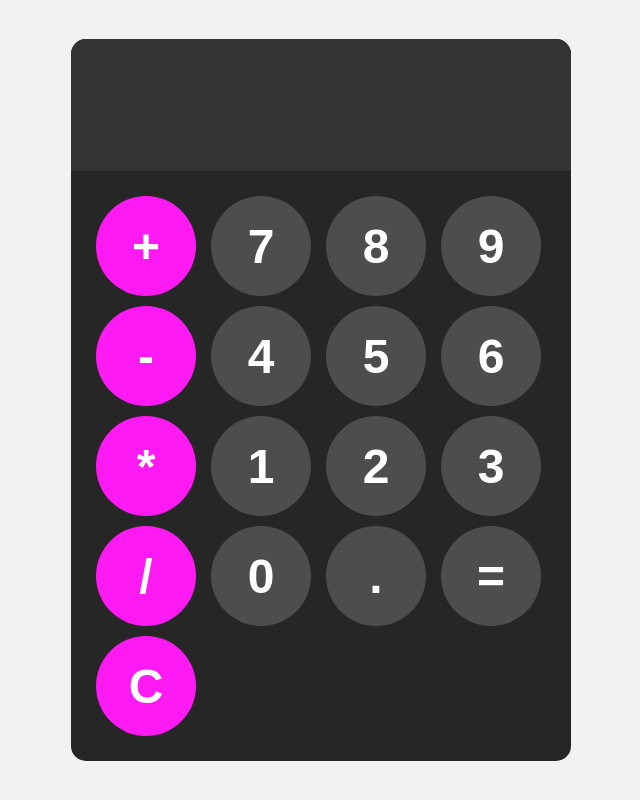
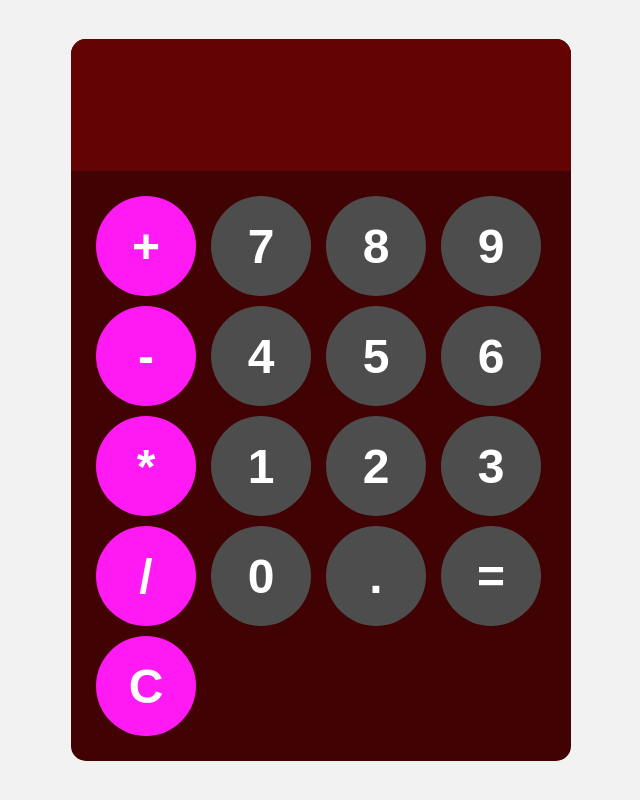
Before and after one commit to SolariaNights/Javascript-Calculator-Made-with-Tutorial-, a website built with Vite: page index.html in a window 1280 px wide. Shown: the whole page, without its empty margins (319-959 px from the left). Built offline with nearby package versions, Linux system fonts and the light colour scheme.

Commit message:
More colors

```diff
--- a/styles.css
+++ b/styles.css
@@ -9,7 +9,7 @@ body {
 
 #calculator {
     font-family: Arial, sans-serif;
-    background-color: hsl(0, 0%, 15%);
+    background-color: hsl(0, 94%, 13%);
     border-radius: 15px;
     max-width: 500px;
     overflow: hidden;
@@ -21,7 +21,7 @@ body {
     font-size: 5rem;
     text-align: left;
     border: none;
-    background-color: hsl(0, 0%, 20%);
+    background-color: hsl(0, 94%, 20%);
     color: white;
 }
 
```
